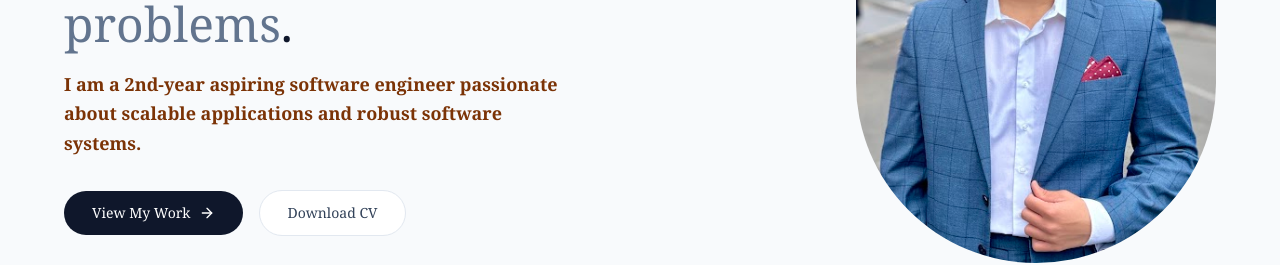
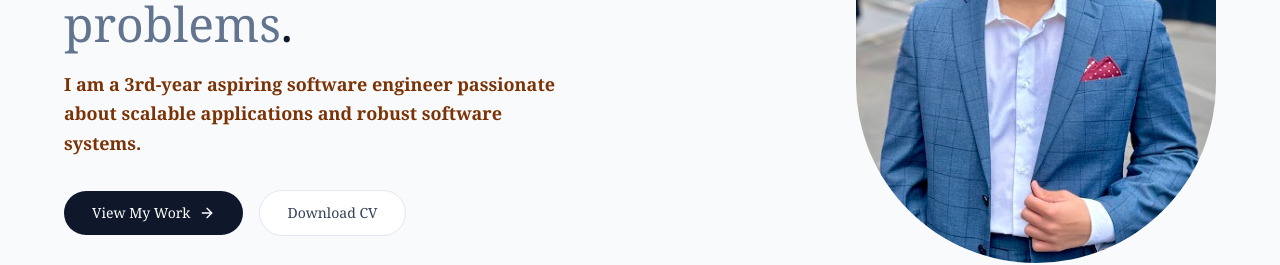
Before and after one commit to ajamidar/Portfolio, a Next.js app in the folder portfolio-arnavjamidar/: page / in a window 1280 px wide. Shown: the part 370-635 px from the top of the page. Built offline with nearby package versions, Linux system fonts and the light colour scheme.

Commit message:
Update Hero.jsx

```diff
--- a/portfolio-arnavjamidar/components/Hero.jsx
+++ b/portfolio-arnavjamidar/components/Hero.jsx
@@ -40,7 +40,7 @@ export default function Hero() {
           </motion.h1>
 
           <motion.p variants={fadeUpVariants} className="max-w-lg mx-auto md:mx-0 text-amber-900 md:text-lg font-semibold mb-8 leading-relaxed">
-            I am a 2nd-year aspiring software engineer passionate about scalable applications and robust software systems.
+            I am a 3rd-year aspiring software engineer passionate about scalable applications and robust software systems.
           </motion.p>
 
           <motion.div variants={fadeUpVariants} className="flex flex-col sm:flex-row items-center justify-center md:justify-start gap-4 mb-8">
```
